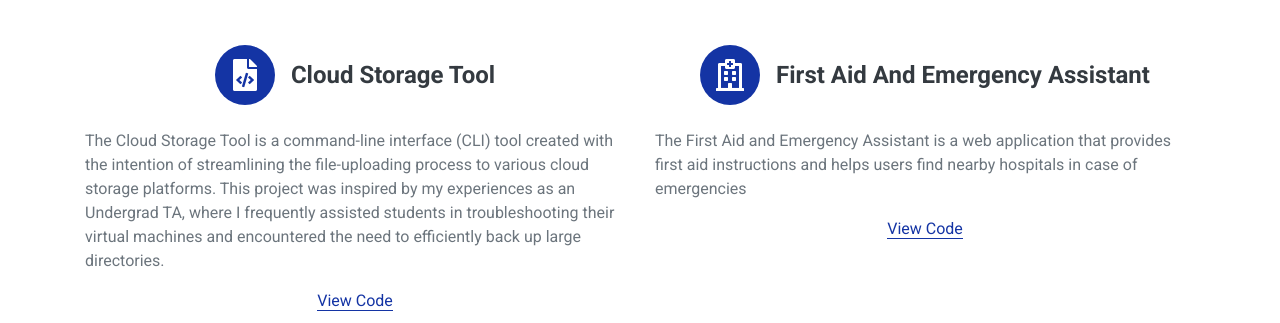
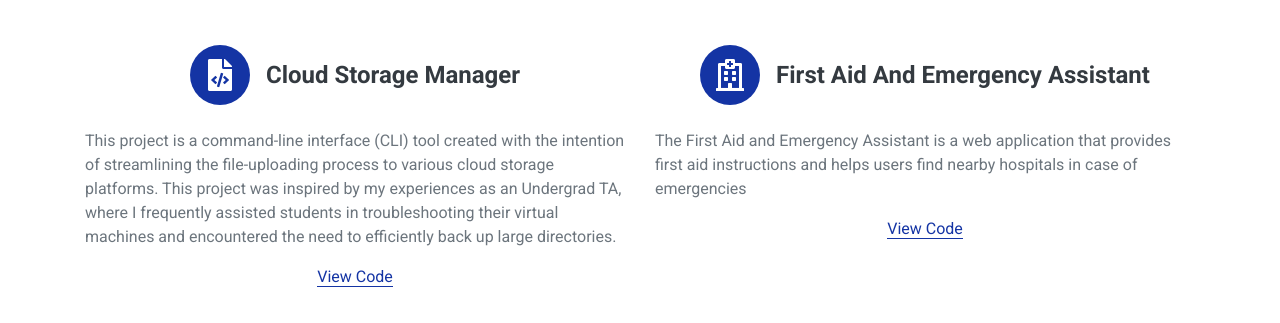
Before and after one commit to HaiHongLa/haihongla.github.io, a plain HTML site: page index.html in a window 1280 px wide. Shown: the part 3593-3916 px from the top of the page. Drawn offline with nearby package versions, Linux system fonts and the light colour scheme.

Commit message:
changed content

```diff
--- a/index.html
+++ b/index.html
@@ -353,9 +353,9 @@
                 <div class="col-lg-6 col-md-6 text-center mb-5">
                     <div class="d-flex align-items-center justify-content-center mb-4">
                         <i class="fa fa-2x far fa-file-code service-icon bg-primary text-white mr-3"></i>
-                        <h4 class="font-weight-bold m-0">Cloud Storage Tool</h4>
+                        <h4 class="font-weight-bold m-0">Cloud Storage Manager</h4>
                     </div>
-                    <p style="text-align: left;">The Cloud Storage Tool is a command-line interface (CLI) tool created with the intention of streamlining the file-uploading process to various cloud storage platforms. This project was inspired by my experiences as an Undergrad TA, where I frequently assisted students in troubleshooting their virtual machines and encountered the need to efficiently back up large directories.</p>
+                    <p style="text-align: left;">This project is a command-line interface (CLI) tool created with the intention of streamlining the file-uploading process to various cloud storage platforms. This project was inspired by my experiences as an Undergrad TA, where I frequently assisted students in troubleshooting their virtual machines and encountered the need to efficiently back up large directories.</p>
                     <a class="border-bottom border-primary text-decoration-none" href="https://github.com/HaiHongLa/cloud-uploader">View Code</a>
                 </div>
                 <div class="col-lg-6 col-md-6 text-center mb-5">
```
